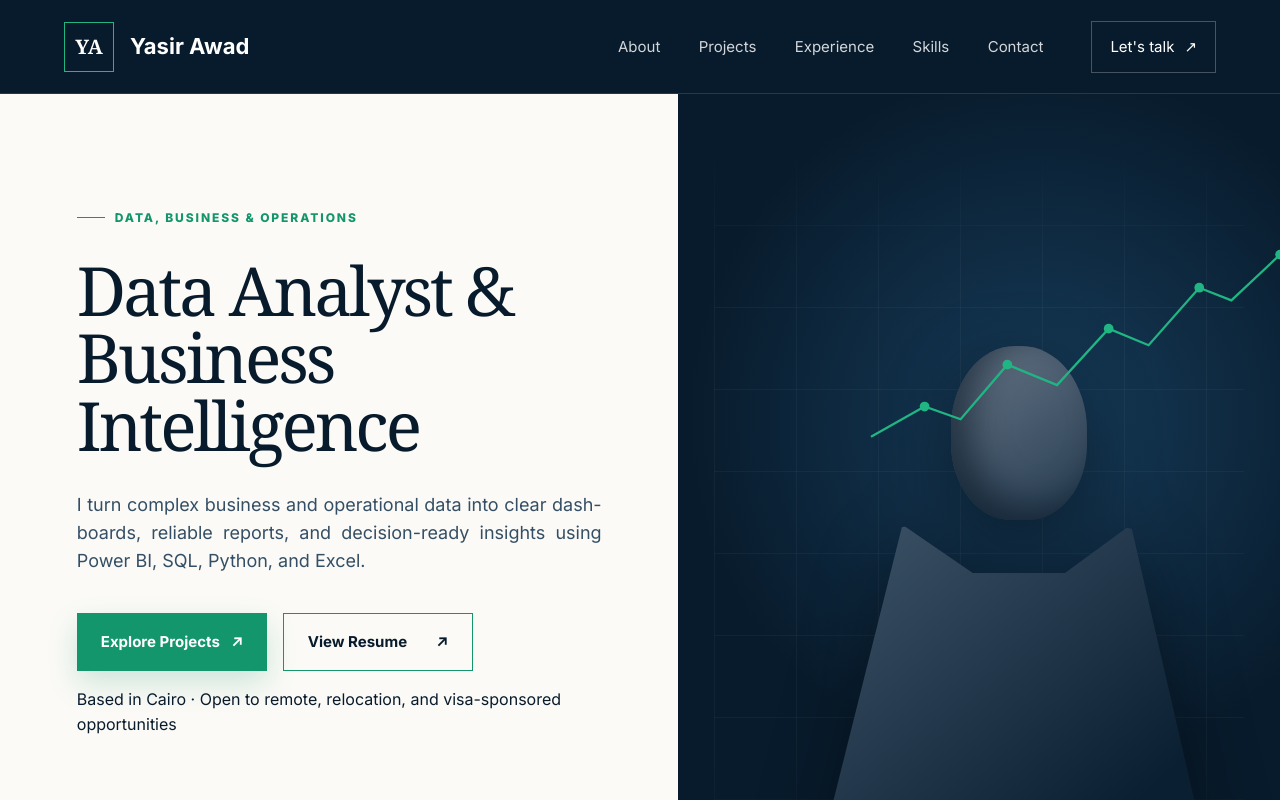
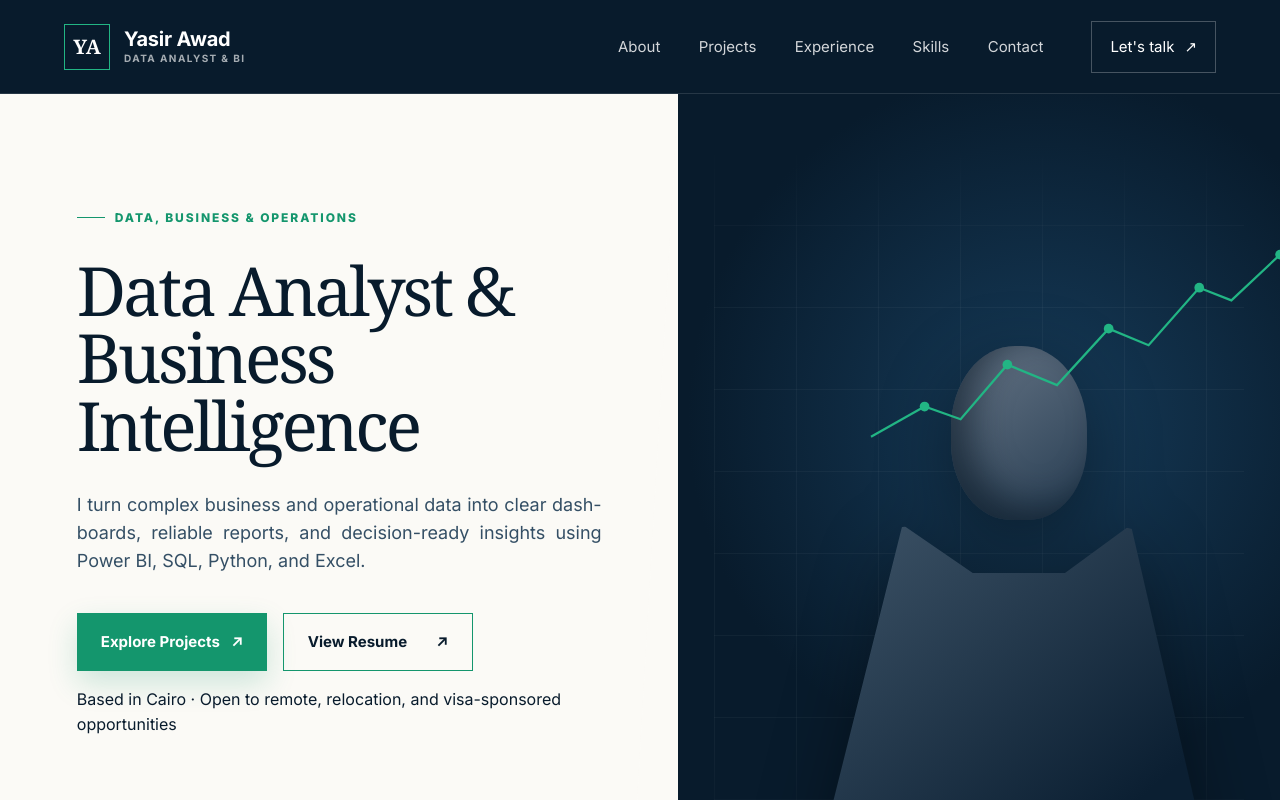
Before and after one commit to Yasir101-hi/yasir-awad-data-portfolio, a React (Vite) app: page / in a window 1280 px wide. Shown: the top 800 px of the page. Built offline with nearby package versions, Linux system fonts and the light colour scheme.

Commit message:
Refine navbar brand identity

```diff
--- a/App.tsx
+++ b/App.tsx
@@ -601,7 +601,10 @@ export default function App() {
       <header className="site-header">
         <a className="brand" href="#home" aria-label="Yasir Awad home">
           <span className="monogram">YA</span>
-          <span>Yasir Awad</span>
+          <span className="brand-copy">
+            <strong>Yasir Awad</strong>
+            <small>Data Analyst &amp; BI</small>
+          </span>
         </a>
         <nav aria-label="Main navigation">
           <a href="#about">About</a>
--- a/index.css
+++ b/index.css
@@ -17,8 +17,11 @@ a { color: inherit; text-decoration: none; }
 ::selection { color: white; background: var(--emerald); }
 
 .site-header { height: 94px; padding: 0 clamp(24px, 5vw, 80px); display: flex; align-items: center; gap: 48px; color: white; background: var(--navy); border-bottom: 1px solid rgba(255,255,255,.12); position: sticky; top: 0; z-index: 50; }
-.brand { display: flex; align-items: center; gap: 16px; font-size: 22px; font-weight: 650; white-space: nowrap; }
-.monogram { width: 50px; height: 50px; display: grid; place-items: center; border: 1px solid var(--emerald-bright); color: white; font: 600 20px Georgia, serif; }
+.brand { display: flex; align-items: center; gap: 14px; white-space: nowrap; }
+.monogram { width: 46px; height: 46px; display: grid; place-items: center; border: 1px solid var(--emerald-bright); color: white; font: 600 20px Georgia, serif; }
+.brand-copy { display: flex; flex-direction: column; gap: 3px; line-height: 1.05; }
+.brand-copy strong { color: white; font-size: 20px; font-weight: 650; letter-spacing: -.01em; }
+.brand-copy small { color: rgba(255,255,255,.64); font-size: 10px; font-weight: 650; letter-spacing: .14em; text-transform: uppercase; }
 nav { margin-left: auto; display: flex; align-items: center; gap: clamp(24px, 3vw, 48px); }
 nav a { font-size: 15px; color: rgba(255,255,255,.82); transition: color .2s ease; position: relative; }
 nav a::after { content: ""; position: absolute; left: 0; right: 100%; bottom: -10px; height: 1px; background: var(--emerald-bright); transition: right .2s ease; }
@@ -306,7 +309,7 @@ footer { padding: 25px clamp(24px,6vw,96px); display: flex; justify-content: spa
 }
 
 @media (max-width: 680px) {
-  .brand > span:last-child { display: none; }
+  .brand-copy { display: none; }
   .monogram { width: 44px; height: 44px; }
   .header-cta { padding: 11px 13px; }
   .hero-copy { padding: 60px 22px 40px; }
```
